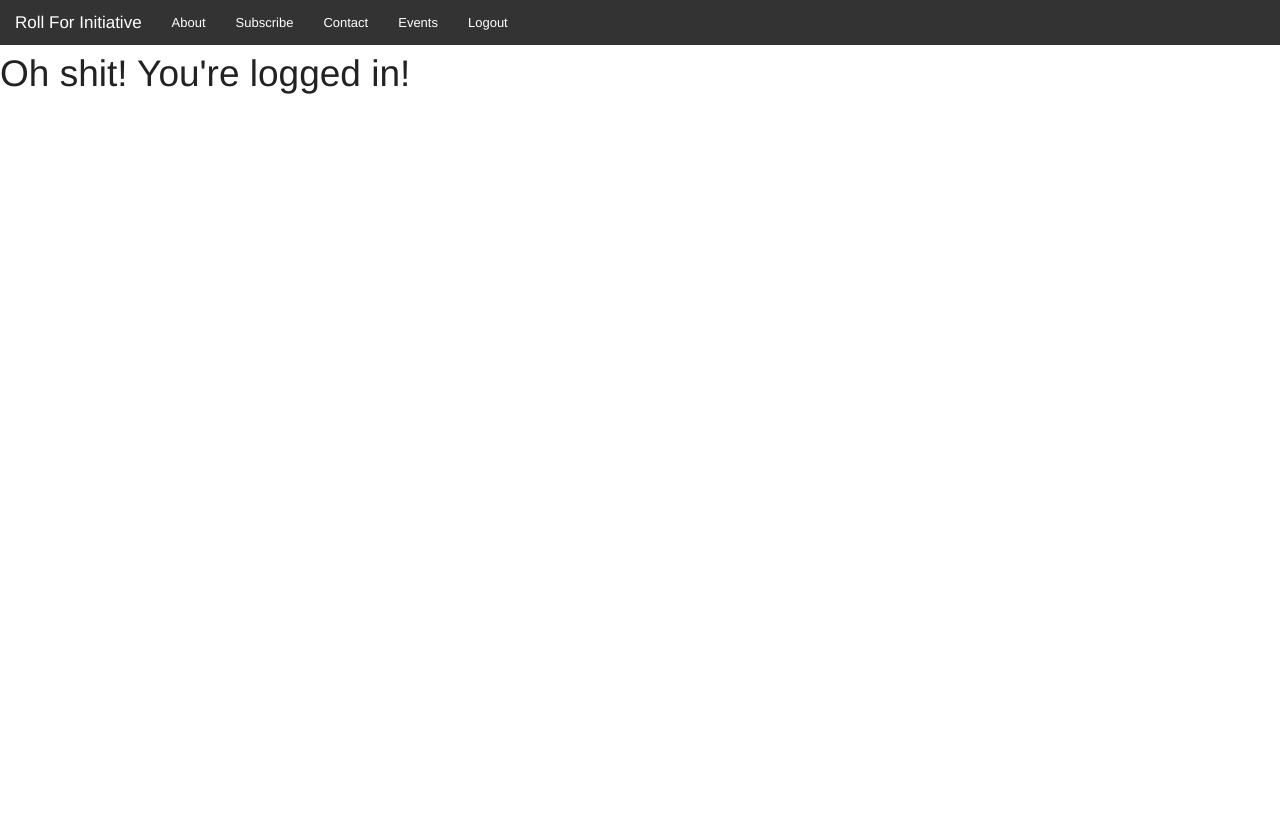
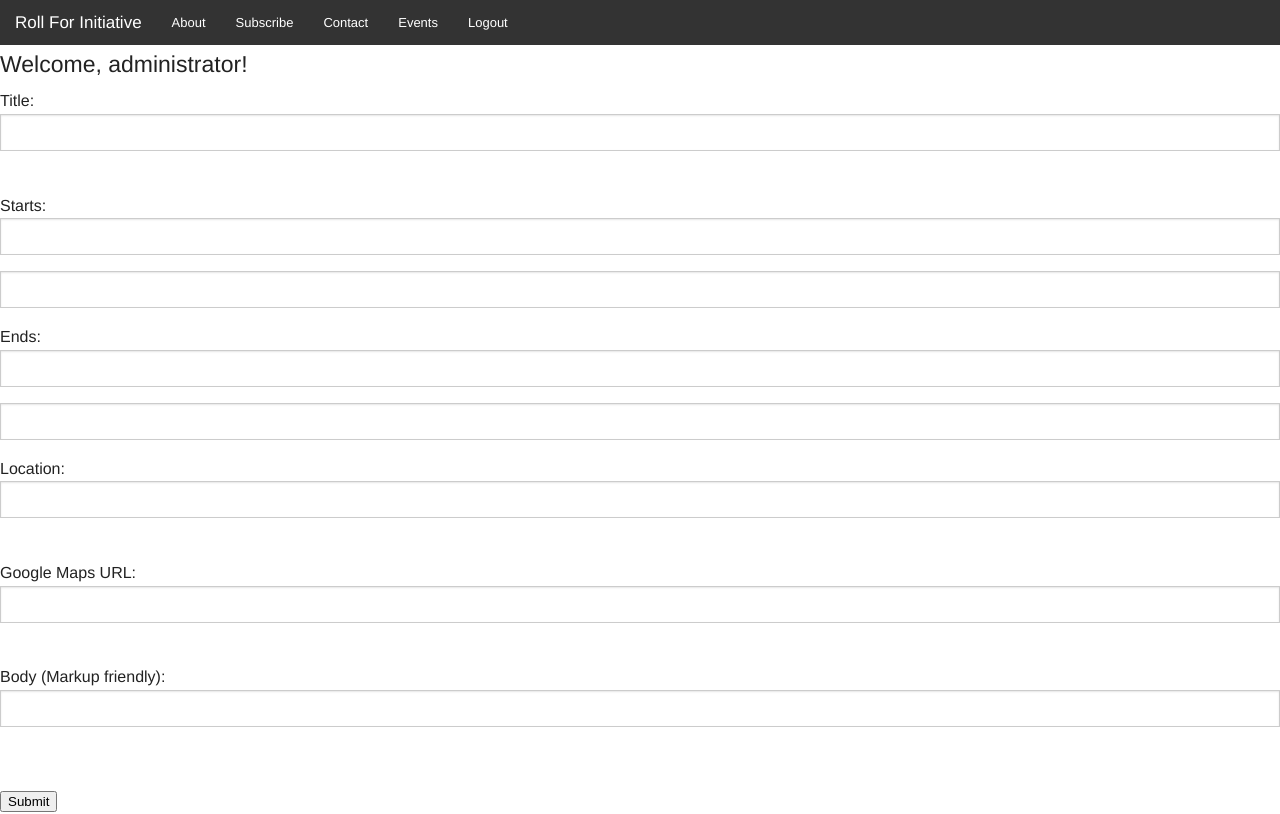
Before and after one commit to jgr68/Roll-For-Initiative, a Flask app: page /admin in a window 1280 px wide. Run offline with Flask 2, Linux system fonts and the light colour scheme; the first user in the database is signed in; some libraries are stand-ins or nearby versions.

Commit message:
Making progress on front end of admin panel. Adding module to convert date and time strings to UTC Unix timestamps that can be stored in the SQLite database.

```diff
--- a/app/forms.py
+++ b/app/forms.py
@@ -3,15 +3,24 @@ from wtforms import TextField, TextAreaField, BooleanField
 from wtforms.validators import Required
 class EventForm(Form):
 
-	# create the fields for the form
 	title = TextField('title', validators = [Required()])
-	timeDate = TextField('timeDate',\
+	dateStart = TextField('dateStart',
+					id='datepicker',
+					validators = [Required()])
+	timeStart = TextField('timeStart',
+					id='datepicker',
+					validators = [Required()])
+	dateEnd = TextField('dateEnd',
+					id='datepicker',
+					validators = [Required()])
+	timeEnd = TextField('timeEnd',
+					id='datepicker',
+					validators = [Required()])
+	location = TextField('location',\
 						validators = [Required()])
-	placeDesc = TextField('placeDesc',\
+	mapsURL = TextField('mapsURL',\
 						validators = [Required()])
-	placeURL = TextField('placeURL',\
-						validators = [Required()])
-	description = TextField('description',\
+	body = TextField('body',\
 						validators = [Required()])
 
 
--- a/app/models.py
+++ b/app/models.py
@@ -32,7 +32,8 @@ class Event(db.Model):
 
     id = db.Column(db.Integer, primary_key = True)
     title = db.Column(db.String(300))
-    timedate = db.Column(db.DateTime)
+    start_timedate = db.Column(db.DateTime)
+    end_timedate = db.Column(db.DateTime)
     location = db.Column(db.String(200))
     mapsURL = db.Column(db.String(50))
     body = db.Column(db.String(500))
--- a/app/templates/admin.html
+++ b/app/templates/admin.html
@@ -1,11 +1,31 @@
-<!-- you fucked this up lololol... go on git and copy and paste the old
-     old admin code into this thang to fix your mistake :)
--->
-
 <!-- extend from base layout -->
 {% extends "base.html" %}
 
 {% block content %}
 
-<h2>Oh shit! You're logged in!</h2>
+<h4>Welcome, administrator!</h4>
+
+<form action="" method="post" name="login">
+	<!-- XSS prevention -->
+	{{form.hidden_tag()}}
+	<p>
+		Title: {{form.title}} <br>
+		Starts: {{form.dateStart}}
+		{{form.timeStart}}
+		Ends: {{form.dateEnd}}
+		{{form.timeEnd}}
+		Location: {{form.location}} <br>
+		Google Maps URL: {{form.mapsURL}} <br>
+		Body (Markup friendly): {{form.body}} <br>
+	</p>
+	<p>
+		<input type='submit' value='Submit' />
+	</p>
+</form>
+	<script type="text/javascript">
+		$(document).ready(function() {
+			$( "#datepicker" ).datepicker();
+		});
+	</script>
+
 {% endblock %}
--- a/app/templates/base.html
+++ b/app/templates/base.html
@@ -28,6 +28,8 @@
 
     <script src="../static/js/vendor/modernizr.js"></script>
     <script src="../static/js/vendor/modernizr.js"></script>
+	<script src="//code.jquery.com/jquery-1.10.2.js"></script>
+	<script src="//code.jquery.com/ui/1.10.4/jquery-ui.js"></script>
   </head>
   <body>
 
--- a/app/templates/login.html
+++ b/app/templates/login.html
@@ -35,7 +35,7 @@
 		{{form.remember_me}} Remember Me
 	</p>
 	<p>
-		<input type='submit' value='Sign In'>
+		<input type='submit' value='Sign In' />
 	</p>
 
 </form>
--- a/app/views.py
+++ b/app/views.py
@@ -6,7 +6,7 @@ from app import app, db, lm, oid
 from forms import EventForm, LoginForm
 from models import User, ROLE_ADMIN
 from events import add_event, get_events
-
+from tellinTime import make_datetime
 
 @lm.user_loader
 def load_user(id):
@@ -64,7 +64,28 @@ def after_login(resp):
 @login_required
 def admin():
 
-	return render_template('admin.html')
+	form = EventForm()
+	if request.method == 'POST':
+		title = form.title.data
+		start_datetime = make_datetime(date=form.dateStart.data,
+									time=form.timeStart.data)
+		end_datetime = make_datetime(date=form.dateEnd.data,
+									time=form.timeEnd.data)
+		location = form.location.data
+		mapsURL = form.mapsURL.data
+		body = form.body.data
+
+		print 'title: ',title
+		print 'start_datetimei: ',start_datetime
+		print 'end_datetime: ',end_datetime
+		print 'location: ',location
+		print 'mapsURL: ',mapsURL
+		print 'body: ',body
+
+	return render_template('admin.html',
+						title = 'Admin',
+						form = form)
+
 
 
 
```
Also changed, not shown: app/tellinTime.py (added, +15 -0 lines).
